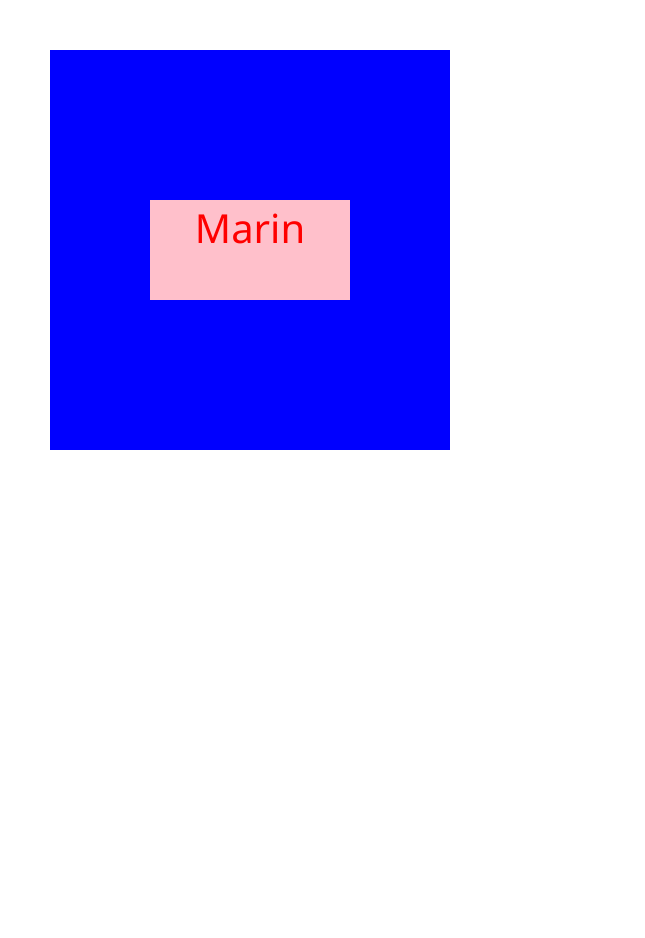
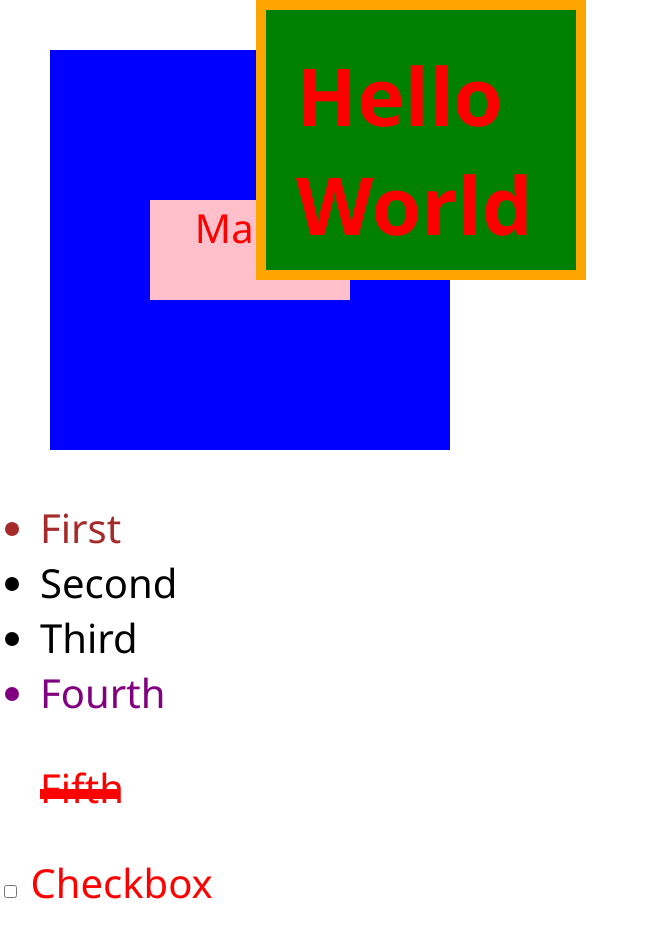
Before and after one commit to franobrainlab/css-basics, a plain HTML site: page index.html in a window 1280 px wide. Shown: the top 938 px of the page, without its empty margins (0-645 px from the left). Before the commit the page ends 800 px from the top, so only its background shows below. Drawn offline with Linux system fonts and the light colour scheme.

Commit message:
CSS transition, z-index, pseude and media

```diff
--- a/index.html
+++ b/index.html
@@ -10,11 +10,22 @@
 </head>
 
 <body>
-    <!-- <h1 id="hello" class="world">Hello World</h1> -->
+    <h1 id="hello" class="world">Hello World</h1>
     <div class="box">
         <span>Marin</span>
     </div>
     <!-- <img src="./hajduk.png" alt="Hajduk" width="200"> -->
+
+    <ul>
+        <li>First</li>
+        <li>Second</li>
+        <li>Third</li>
+        <li>Fourth</li>
+        <p>Fifth</p>
+    </ul>
+
+    <input type="checkbox" name="c" id="c">
+    <label for="c">Checkbox</label>
 </body>
 
 </html>
--- a/styles.css
+++ b/styles.css
@@ -8,17 +8,28 @@ body {
     margin: 0;
     font-family:'Segoe UI', Tahoma, Geneva, Verdana, sans-serif;
     font-size: 40px;
+    height: 2000px;
 }
 
 h1 {
-    background-color: blue;
     height: 200px;
     width: 250px;
     padding: 30px;
     margin: 0 0 0 20%;
     border: 10px solid orange;
     font-size: 2em;
+    background-color: green;
+    transition: background-color 0.3s, color 1s;
+    position: fixed;
+    top: 0;
+    z-index: 1;
 }
+
+h1:hover {
+    background-color: pink;
+    color: black;
+}
+
 
 span {
     /* Po default-u je "inline" pa ne vrijedi height i width */
@@ -47,3 +58,45 @@ span {
     height: 400px;
     margin: 50px;
 }
+
+
+p {
+    position: relative;
+}
+
+p::before {
+    content: "";
+    width: 80px;
+    height: 10px;
+    background-color: red;
+    display: inline-block;
+    position: absolute;
+    bottom: 16px;
+}
+
+input[type="checkbox"]:checked + label {
+    color: blue;
+}
+
+
+li:first-child {
+    color: brown;
+}
+
+li:last-of-type {
+    color: purple;
+}
+
+/* Mobiteli */
+@media screen and (max-width: 768px) {
+    li {
+        color: green;
+    }
+}
+
+/* Tableti */
+@media screen and (max-width: 1280px) {
+    li {
+        color: black;
+    }
+}
```
Lines whose indentation alone changed are shown as unchanged.
